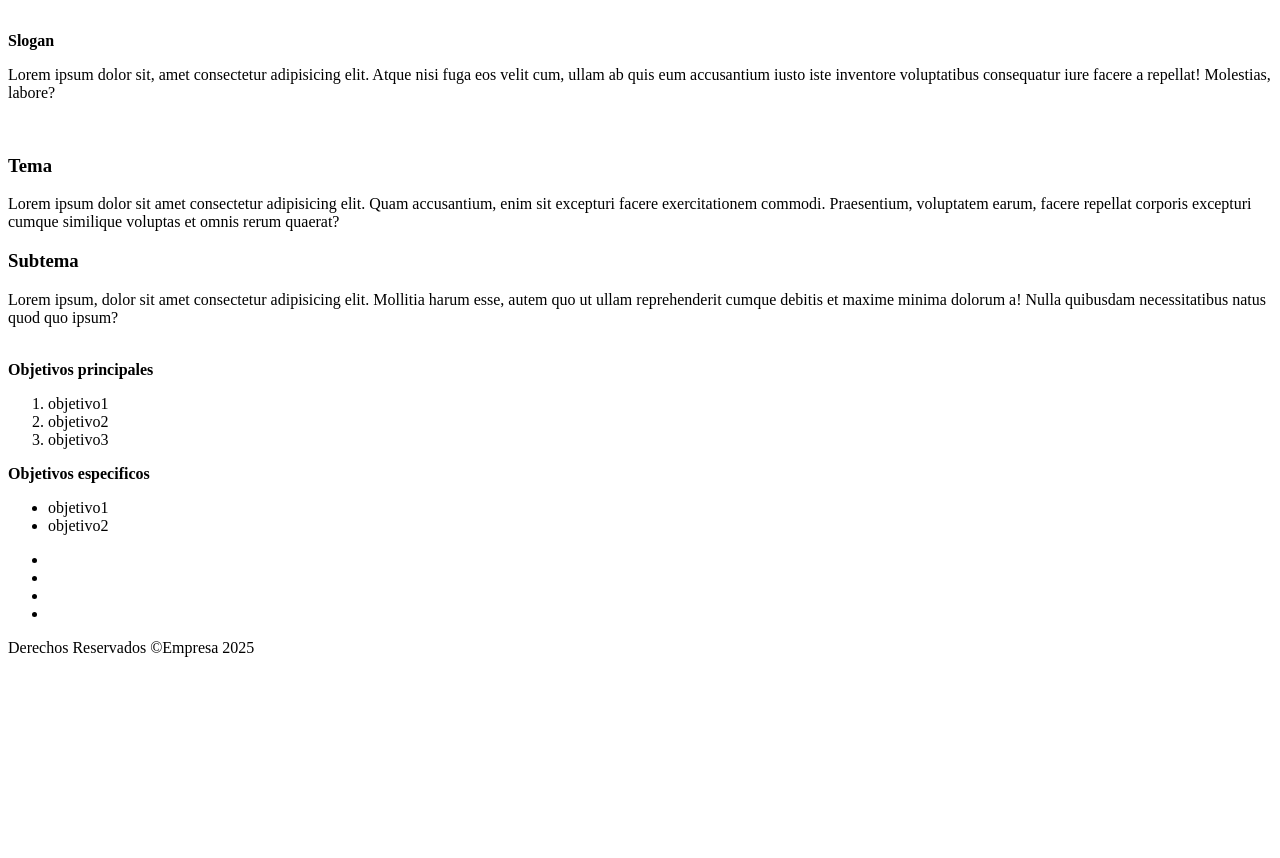
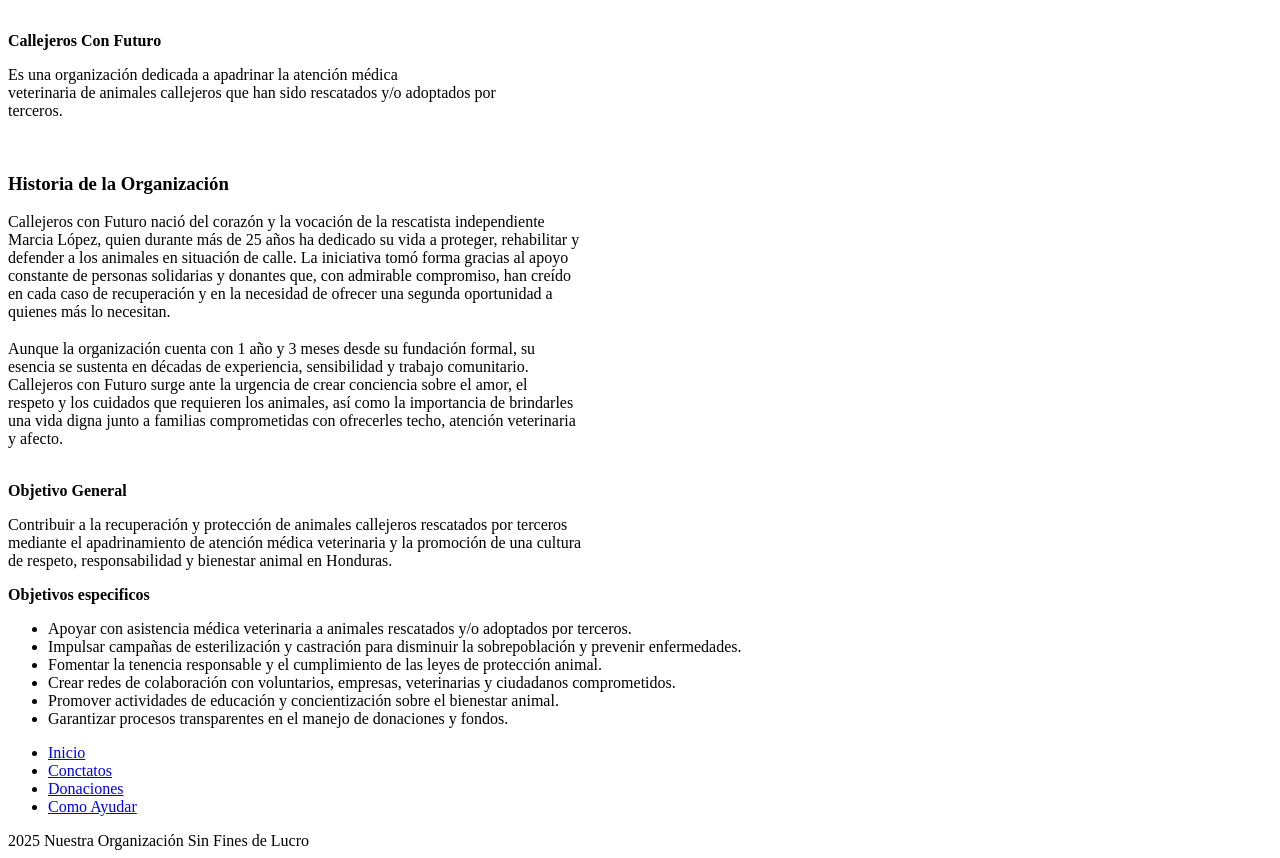
Before and after one commit to tommysvs/web-osfl, a plain HTML site: page blog.html in a window 1280 px wide. Shown: the part 1945-2803 px from the top of the page. Before the commit the page ends 2610 px from the top, so only its background shows below. Drawn offline with Linux system fonts and the light colour scheme.

Commit message:
Blog update 2

```diff
--- a/blog.html
+++ b/blog.html
@@ -3,7 +3,7 @@
 <head>
     <meta charset="UTF-8">
     <meta name="viewport" content="width=device-width, initial-scale=1.0">
-    <title>Empresa_blog</title>
+    <title>Blog - Organización sin fines de lucro</title>
 </head>
 <body>
     <header>
@@ -40,11 +40,13 @@
                 </picture>
             </div>
             <div class="slogan-lema">
-                <strong>Slogan</strong>
+                <strong>Callejeros Con Futuro</strong>
                 <div class="slogan frase">
-                    <p>Lorem ipsum dolor sit, amet consectetur adipisicing elit. Atque nisi fuga eos velit cum,
-                         ullam ab quis eum accusantium iusto iste inventore voluptatibus consequatur iure facere
-                          a repellat! Molestias, labore?</p>
+                    <p>
+                        Es una organización dedicada a apadrinar la atención médica <br>
+                        veterinaria de animales callejeros que han sido rescatados y/o adoptados por <br>
+                        terceros. <br>
+                    </p>
                 </div>
             </div>
         </section>
@@ -53,33 +55,46 @@
                 <div class="idea-principal img">
                     <img src="" alt="">
                 </div>
-                <h3>Tema</h3>
-                <p>Lorem ipsum dolor sit amet consectetur adipisicing elit. Quam accusantium, enim sit excepturi facere exercitationem commodi.
-                     Praesentium, voluptatem earum, facere repellat corporis excepturi cumque similique voluptas et omnis rerum quaerat?</p>
+                <h3>Historia de la Organización</h3>
+                <p>Callejeros con Futuro nació del corazón y la vocación de la rescatista independiente <br>
+                        Marcia López, quien durante más de 25 años ha dedicado su vida a proteger, rehabilitar y <br>
+                        defender a los animales en situación de calle. La iniciativa tomó forma gracias al apoyo <br>
+                        constante de personas solidarias y donantes que, con admirable compromiso, han creído <br>
+                        en cada caso de recuperación y en la necesidad de ofrecer una segunda oportunidad a <br>
+                        quienes más lo necesitan. <br></p>
             </div>
             <div class="subtema">
-                <h3>Subtema</h3>
-                <p>Lorem ipsum, dolor sit amet consectetur adipisicing elit. Mollitia harum esse, autem quo ut ullam reprehenderit cumque
-                     debitis et maxime minima dolorum a! Nulla quibusdam necessitatibus natus quod quo ipsum?</p>
+                <h3></h3>
+                <p>Aunque la organización cuenta con 1 año y 3 meses desde su fundación formal, su <br>
+                    esencia se sustenta en décadas de experiencia, sensibilidad y trabajo comunitario. <br>
+                    Callejeros con Futuro surge ante la urgencia de crear conciencia sobre el amor, el <br>
+                    respeto y los cuidados que requieren los animales, así como la importancia de brindarles <br>
+                    una vida digna junto a familias comprometidas con ofrecerles techo, atención veterinaria <br>
+                    y afecto. <br>
+                </p>
                 <div class="subtema img">
                     <img src="" alt="">
                 </div>
             </div>
         </section>
         <section class="objetivo">
-            <nav class="objetivo-principal">
-                <strong>Objetivos principales</strong>
-                <ol>
-                    <li>objetivo1</li>
-                    <li>objetivo2</li>
-                    <li>objetivo3</li>
-                </ol>
-            </nav>
+            <div class="objetivo-general">
+                <strong>Objetivo General</strong>
+                <p>
+                    Contribuir a la recuperación y protección de animales callejeros rescatados por terceros <br>
+                    mediante el apadrinamiento de atención médica veterinaria y la promoción de una cultura <br>
+                    de respeto, responsabilidad y bienestar animal en Honduras. <br>
+                </p>
+            </div>
             <nav class="objetivo-especifico">
                 <strong>Objetivos especificos</strong>
                 <ul>
-                    <li>objetivo1</li>
-                    <li>objetivo2</li>
+                    <li>Apoyar con asistencia médica veterinaria a animales rescatados y/o adoptados por terceros.</li>
+                    <li>Impulsar campañas de esterilización y castración para disminuir la sobrepoblación y prevenir enfermedades.</li>
+                    <li>Fomentar la tenencia responsable y el cumplimiento de las leyes de protección animal.</li>
+                    <li>Crear redes de colaboración con voluntarios, empresas, veterinarias y ciudadanos comprometidos.</li>
+                    <li>Promover actividades de educación y concientización sobre el bienestar animal.</li>
+                    <li>Garantizar procesos transparentes en el manejo de donaciones y fondos.</li>
                 </ul>
             </nav>
         </section>
@@ -87,13 +102,13 @@
     <footer>
         <nav>
             <ul>
-                <li><a href="#"></a></li>
-                <li><a href="#"></a></li>
-                <li><a href="#"></a></li>
-                <li><a href="#"></a></li>
+                <li><a href="index.html">Inicio</a></li>
+                <li><a href="contacto.html">Conctatos</a></li>
+                <li><a href="donaciones.html">Donaciones</a></li>
+                <li><a href="ayudar.html">Como Ayudar</a></li>
             </ul>
         </nav>
-        <span>Derechos Reservados &copy;Empresa 2025</span>
+        <span>2025 Nuestra Organización Sin Fines de Lucro</span>
     </footer>
 </body>
 </html>
```
